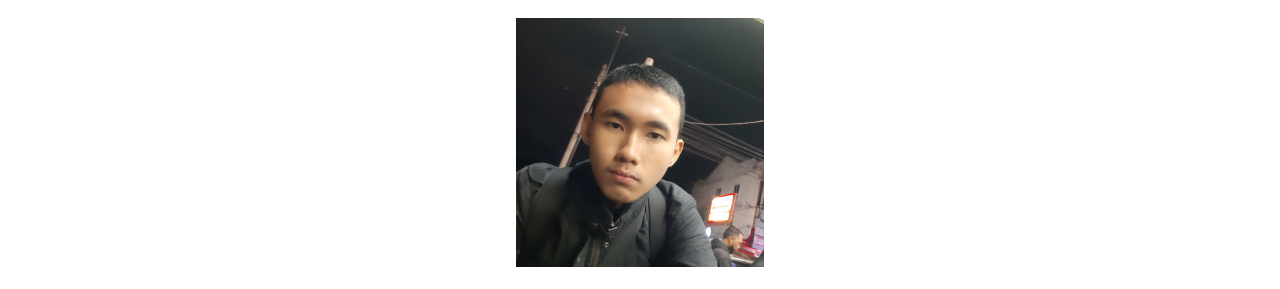
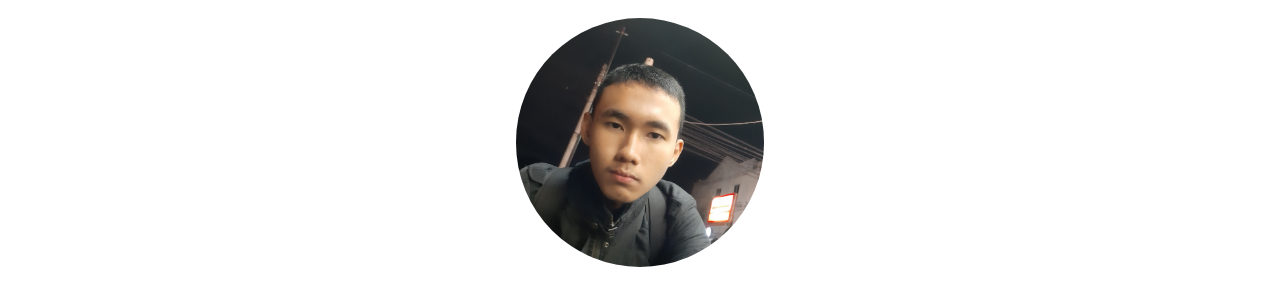
Before and after one commit to muhreezky/portfolio-website, a plain HTML site: page index.html in a window 1280 px wide. Shown: the top 289 px of the page. Drawn offline with Linux system fonts and the light colour scheme.

Commit message:
Added border radius

```diff
--- a/index.html
+++ b/index.html
@@ -9,7 +9,7 @@
 </head>
 <body style="padding: 10px;">
   <div style="width: 100%; margin: auto; text-align: center">
-    <img src="./myfoto.jpg" style="width: 20%;" />
+    <img src="./myfoto.jpg" style="width: 20%; border-radius: 100%;" />
   </div>
   <div class="titlebar">
     <h1 class="title">Muhammad Rizkiansyah</h1>
```
